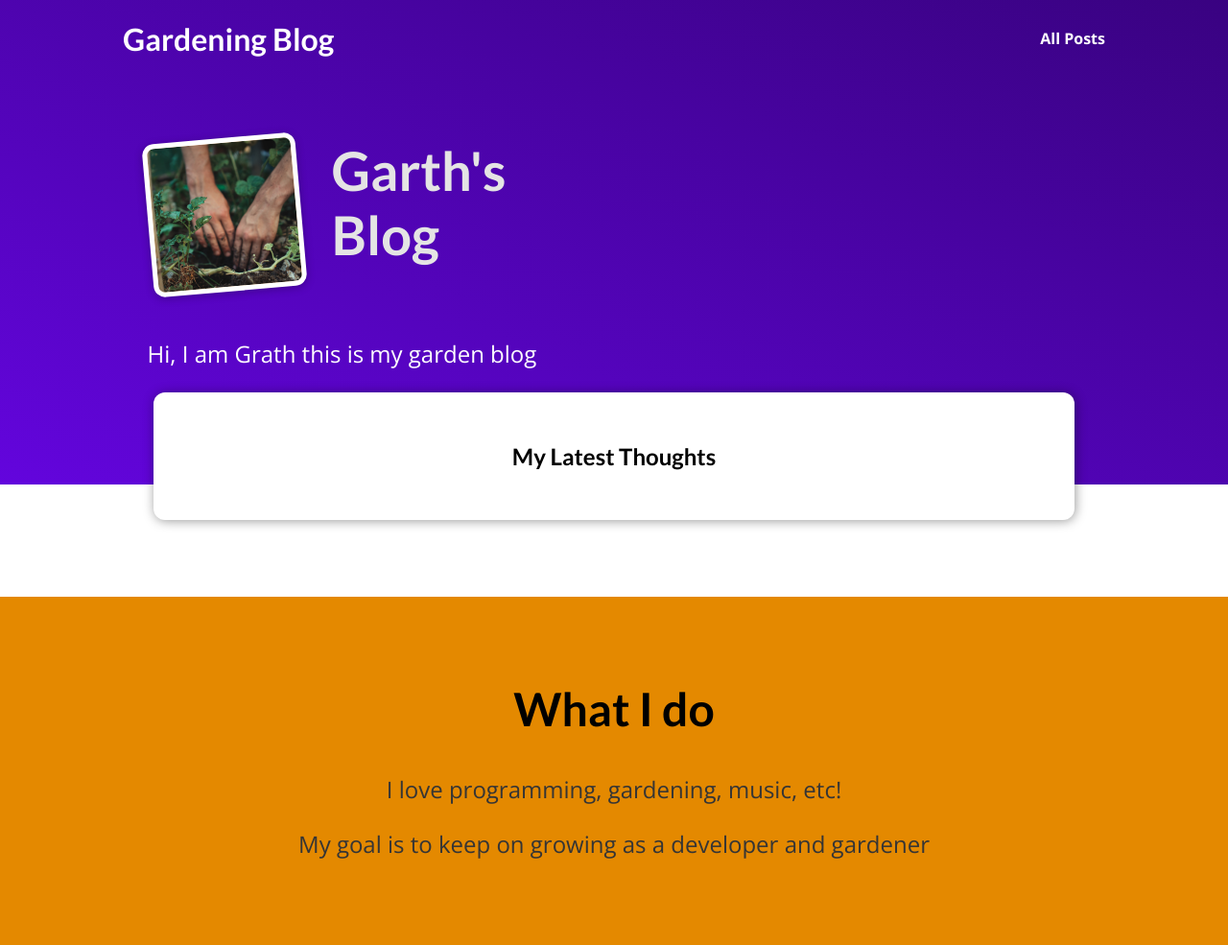
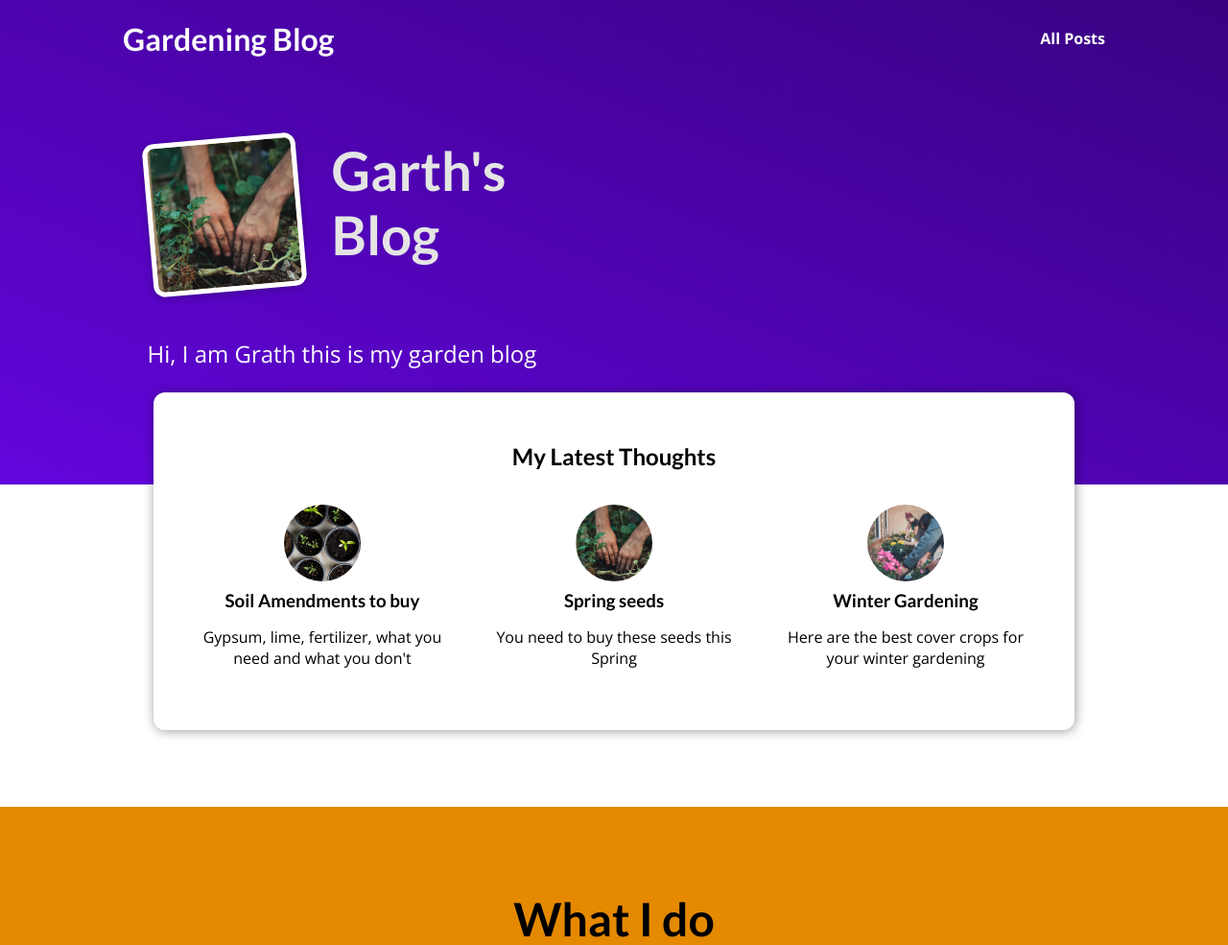
Before and after one commit to ggroshansii/django-gardening-blog, a Django app: page / in a window 1280 px wide. Shown: the top 985 px of the page at 96% size. Before the commit the page ends 895 px from the top, so only its background shows below. Run offline with Django 4.2, Linux system fonts and the light colour scheme.

Commit message:
dynamically render blog_post object/dict in post.html

```diff
--- a/blog/templates/blog/includes/post.html
+++ b/blog/templates/blog/includes/post.html
@@ -2,11 +2,11 @@
 
 <li>
     <article class="post">
-       <a href="{% url "post-detail-page" "the-mountains" %}">
-           <img src="{% static 'blog/images/gardening-2.jpg' %}" alt="Mountain Hiking">
+       <a href="{% url "post-detail-page" post.slug %}">
+           <img src="{% static 'blog/images/'|add:post.image %}" alt={{post.title}}>
            <div clas="post__content">
-            <h3>Types of Soils</h3>
-            <p>There are 12 different soil orders in the USA</p>
+            <h3>{{ post.title}}</h3>
+            <p>{{ post.excerpt}}</p>
            </div>
        </a>
     </article>
--- a/blog/templates/blog/index.html
+++ b/blog/templates/blog/index.html
@@ -23,7 +23,9 @@ My Blog
     <section id="latest-posts">
         <h2>My Latest Thoughts</h2>
         <ul>
-
+            {% for post in posts %}
+            {% include "blog/includes/post.html" %}
+            {% endfor %}
         </ul>
     </section>
     <section id="about">
--- a/blog/views.py
+++ b/blog/views.py
@@ -11,8 +11,8 @@ blog_posts = [
         "image": "gardening-1.jpg",
         "author": "Garth",
         "date": date(2022, 5, 12),
-        "title": "Types of Soil",
-        "excerpt" : "There are 12 different soil orders in the USA",
+        "title": "Spring seeds",
+        "excerpt" : "You need to buy these seeds this Spring",
         "content": """
                     Lorem ipsum dolor sit amet, consectetur adipiscing elit, sed do eiusmod tempor incididunt ut labore et dolore magna aliqua. Ut enim ad minim veniam, quis nostrud exercitation ullamco laboris nisi ut aliquip ex ea commodo consequat. Duis aute irure dolor in reprehenderit in voluptate velit esse cillum dolore eu fugiat nulla pariatur. Excepteur sint occaecat cupidatat non proident, sunt in culpa qui officia deserunt mollit anim id est laborum.
 
@@ -21,11 +21,11 @@ blog_posts = [
     },
     {
         "slug": "flowering-garden",
-        "image": "gardening-1.jpg",
+        "image": "gardening-2.jpg",
         "author": "Garth",
-        "date": date(2022, 5, 12),
-        "title": "Types of Soil",
-        "excerpt" : "There are 12 different soil orders in the USA",
+        "date": date(2022, 10, 21),
+        "title": "Winter Gardening",
+        "excerpt" : "Here are the best cover crops for your winter gardening",
         "content": """
                     Lorem ipsum dolor sit amet, consectetur adipiscing elit, sed do eiusmod tempor incididunt ut labore et dolore magna aliqua. Ut enim ad minim veniam, quis nostrud exercitation ullamco laboris nisi ut aliquip ex ea commodo consequat. Duis aute irure dolor in reprehenderit in voluptate velit esse cillum dolore eu fugiat nulla pariatur. Excepteur sint occaecat cupidatat non proident, sunt in culpa qui officia deserunt mollit anim id est laborum.
 
@@ -34,11 +34,11 @@ blog_posts = [
     },
     {
         "slug": "flowering-garden",
-        "image": "gardening-1.jpg",
+        "image": "gardening-3.jpg",
         "author": "Garth",
-        "date": date(2022, 5, 12),
-        "title": "Types of Soil",
-        "excerpt" : "There are 12 different soil orders in the USA",
+        "date": date(2022, 2, 10),
+        "title": "Soil Amendments to buy",
+        "excerpt" : "Gypsum, lime, fertilizer, what you need and what you don't",
         "content": """
                     Lorem ipsum dolor sit amet, consectetur adipiscing elit, sed do eiusmod tempor incididunt ut labore et dolore magna aliqua. Ut enim ad minim veniam, quis nostrud exercitation ullamco laboris nisi ut aliquip ex ea commodo consequat. Duis aute irure dolor in reprehenderit in voluptate velit esse cillum dolore eu fugiat nulla pariatur. Excepteur sint occaecat cupidatat non proident, sunt in culpa qui officia deserunt mollit anim id est laborum.
 
@@ -47,8 +47,16 @@ blog_posts = [
     },
 ]
 
+def get_date(post):
+    return post['date']
+
 def home_page(request):
-    return render(request, "blog/index.html")
+    sorted_posts = sorted(blog_posts, key=get_date)
+    print('hey', sorted_posts)
+    latest_posts = sorted_posts[-3:]
+    return render(request, "blog/index.html", {
+        "posts": latest_posts,
+    })
 
 def posts(request):
     return render(request, "blog/posts.html")
```
